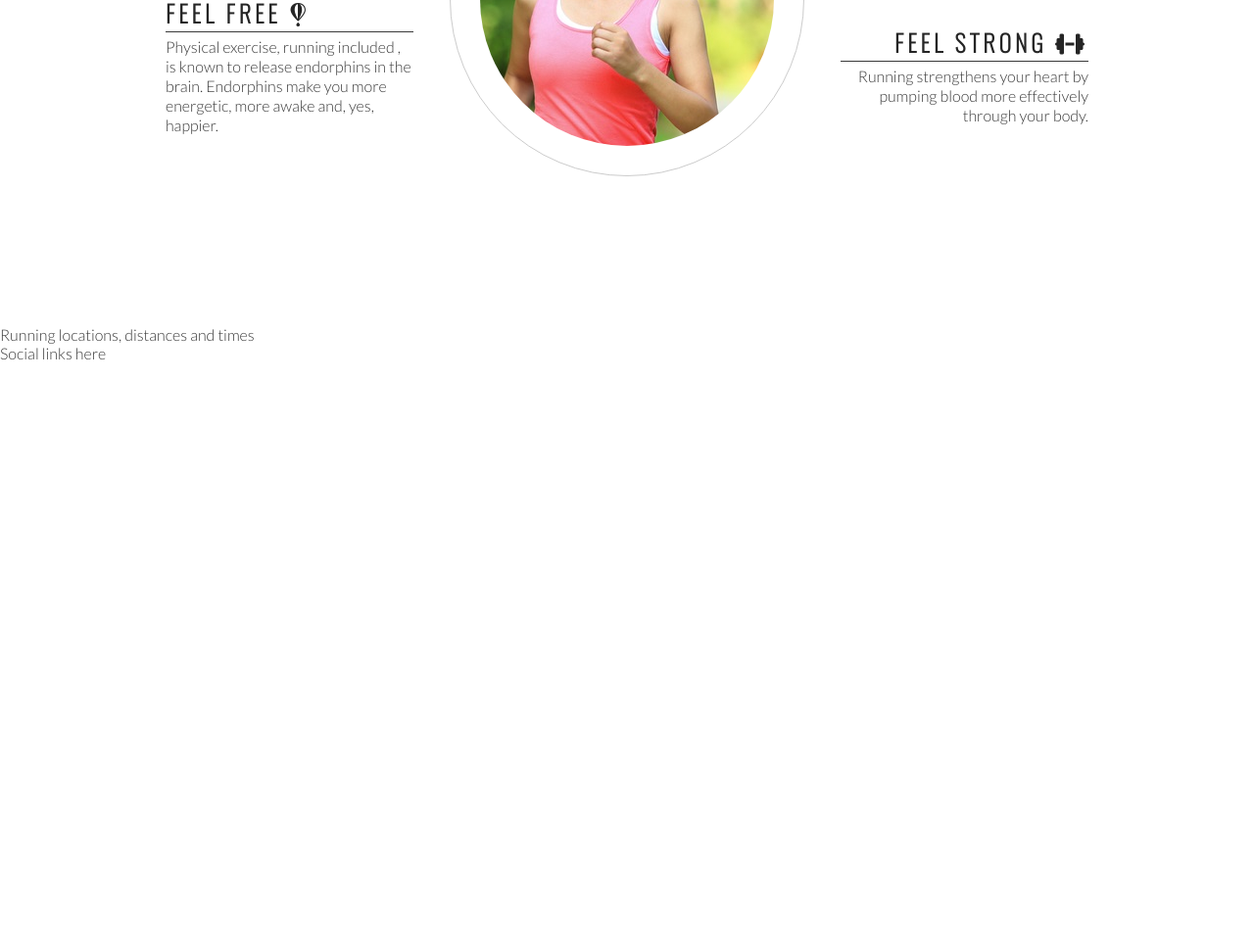
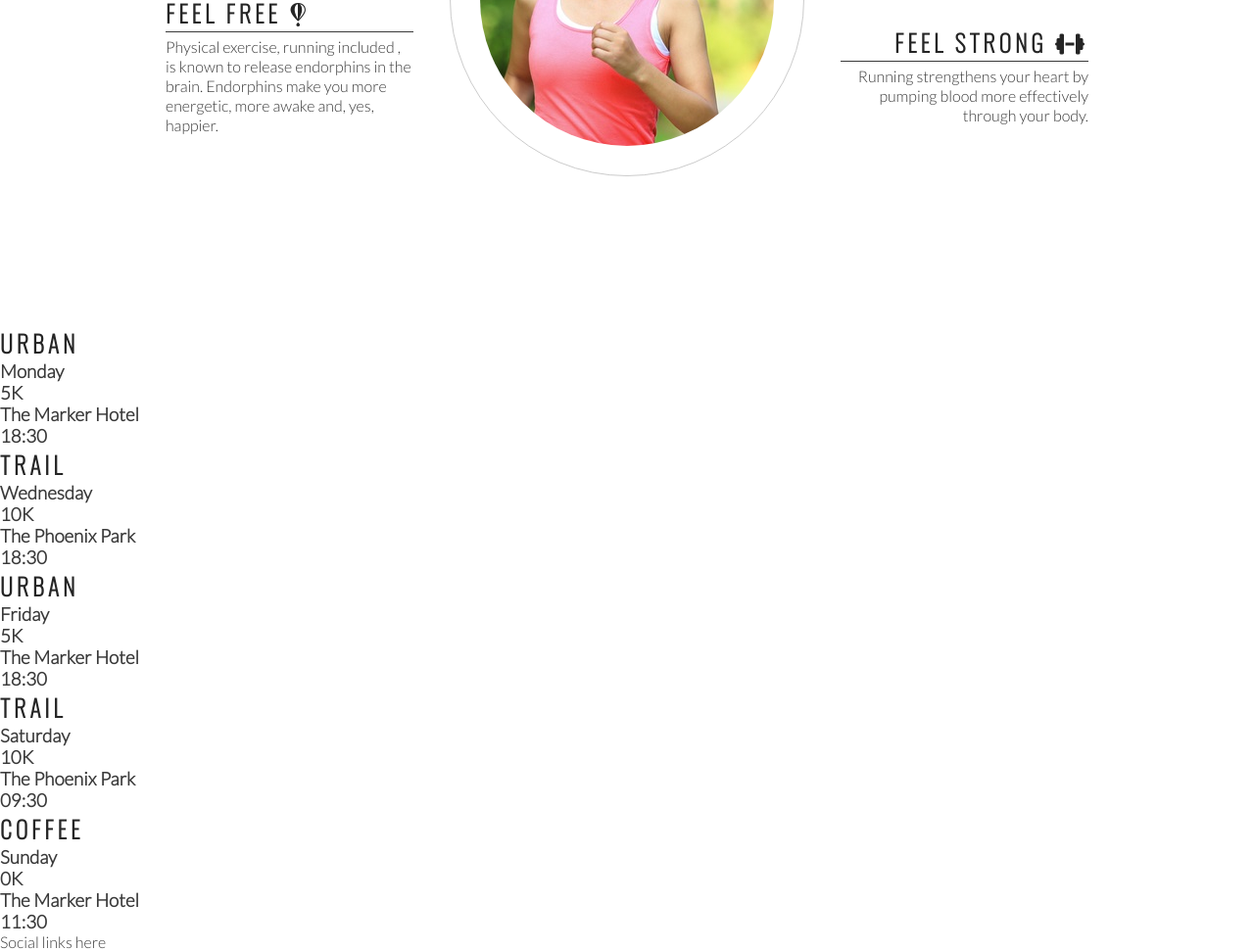
Before and after one commit to sarahob96/love-running, a plain HTML site: page index.html in a window 1280 px wide. Shown: the part 963-1934 px from the top of the page at 98% size. Before the commit the page ends 1333 px from the top, so only its background shows below. Drawn offline with nearby package versions, Linux system fonts and the light colour scheme.

Commit message:
Add meetup times main structure

```diff
--- a/index.html
+++ b/index.html
@@ -89,8 +89,46 @@
             </div>
         </div>
     </section>
+
     <section>
-        Running locations, distances and times
+        <div>
+            <h2> Urban </h2>
+            <h3> Monday</h3>
+            <h3>5K</h3>
+            <h3>The Marker Hotel</h3>
+            <h3>18:30</h3>
+        </div>
+        <div>
+            <h2> Trail </h2>
+            <h3> Wednesday</h3>
+            <h3>10K</h3>
+            <h3>The Phoenix Park</h3>
+            <h3>18:30</h3>
+        </div>
+        <div>
+            <h2> Urban </h2>
+            <h3> Friday</h3>
+            <h3>5K</h3>
+            <h3>The Marker Hotel</h3>
+            <h3>18:30</h3>
+        </div>
+        <div>
+            <h2> Trail </h2>
+            <h3> Saturday</h3>
+            <h3>10K</h3>
+            <h3>The Phoenix Park</h3>
+            <h3>09:30</h3>
+        </div>
+        <div>
+            <h2> Coffee </h2>
+            <h3> Sunday</h3>
+            <h3>0K</h3>
+            <h3>The Marker Hotel</h3>
+            <h3>11:30</h3>
+        </div>
+        </section>
+    <section>
+
     </section>
 
     <footer>
```
